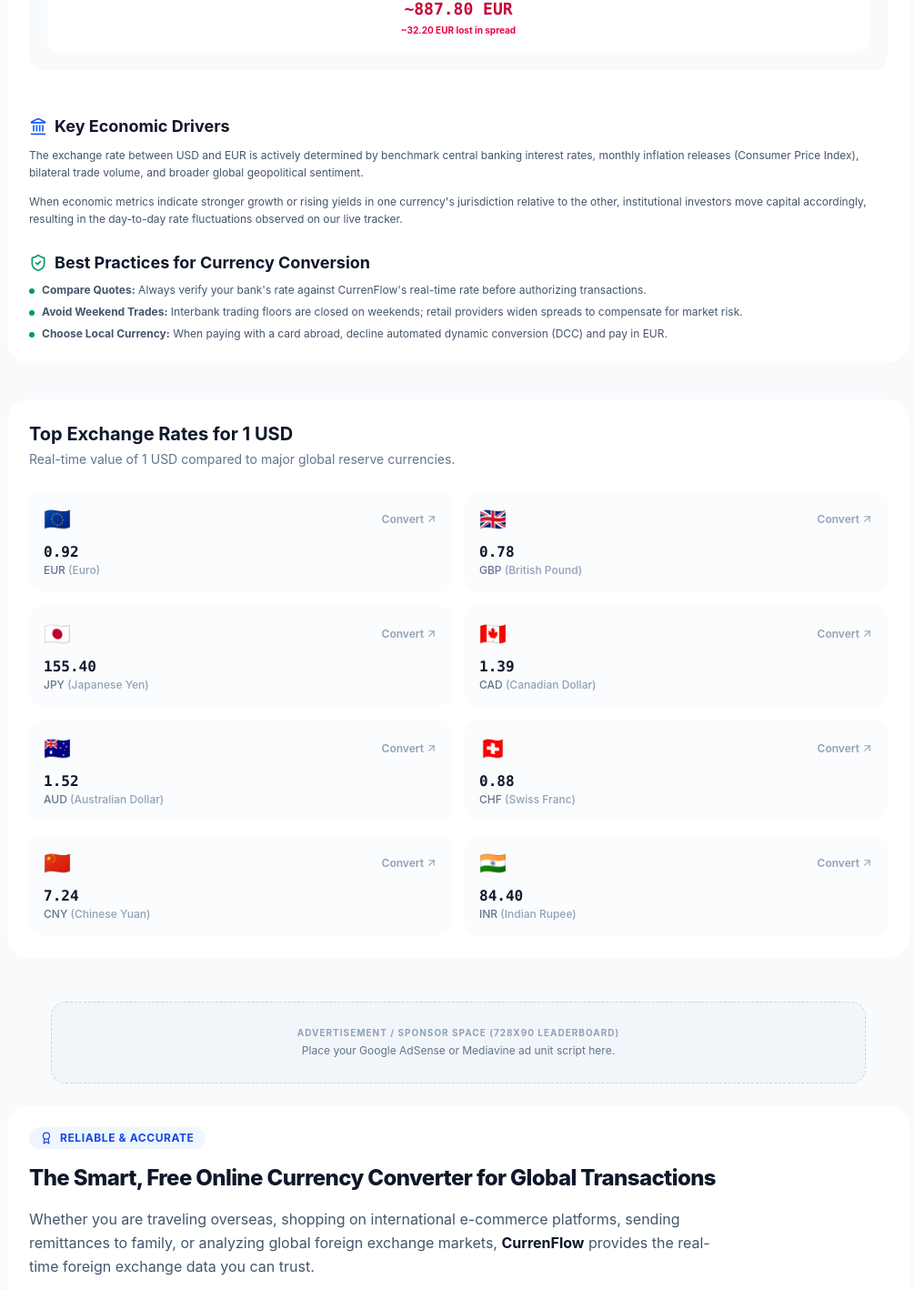
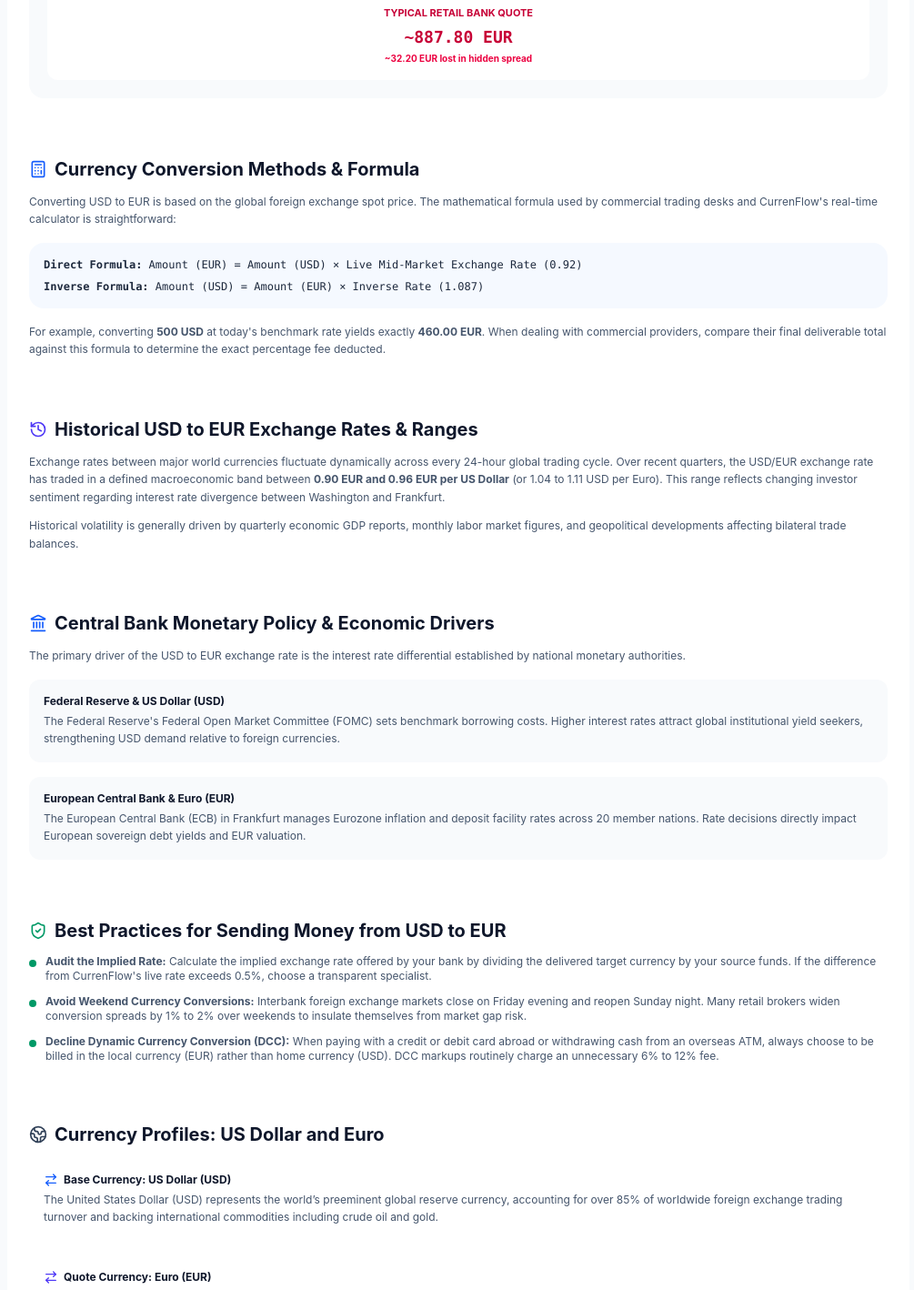
Before and after one commit to Merazul1/converter-app, a React (Vite) app: page / in a window 1280 px wide. Shown: the part 3271-4689 px from the top of the page at 91% size, without its empty margins (136-1141 px from the left). Built offline with nearby package versions, Linux system fonts and the light colour scheme; no server answers.

Commit message:
Optimize USD/EUR content to 854 words covering all 7 Ahrefs competitor clusters

```diff
--- a/index.html
+++ b/index.html
@@ -193,6 +193,41 @@
           </div>
         </section>
 
+        <!-- In-Depth Currency Pair Analysis & Financial Methodology -->
+        <section style="background: #ffffff; border: 1px solid #e2e8f0; border-radius: 20px; padding: 32px; box-shadow: 0 4px 6px -1px rgba(0, 0, 0, 0.05); margin-bottom: 48px;">
+          <h2 style="font-size: 1.5rem; font-weight: 700; color: #0f172a; margin-top: 0; margin-bottom: 16px;">Currency Exchange Rates &amp; Global Market Insights</h2>
+          <p style="color: #475569; line-height: 1.6; margin-bottom: 20px;">
+            The foreign exchange (forex) market is the largest and most liquid financial market in the world, with over $7.5 trillion traded daily. Exchange rates determine how much of one national currency can be exchanged for another based on macroeconomic fundamentals, central bank monetary policy, and international trade flows.
+          </p>
+
+          <div style="display: grid; grid-template-columns: repeat(auto-fit, minmax(280px, 1fr)); gap: 20px;">
+            <div style="padding: 20px; background: #f8fafc; border-radius: 14px; border: 1px solid #e2e8f0;">
+              <h3 style="font-size: 1.1rem; font-weight: 700; color: #0f172a; margin-top: 0; margin-bottom: 8px;">Currency Conversion Methods &amp; Formula</h3>
+              <p style="font-size: 13px; color: #475569; line-height: 1.6; margin: 0;">
+                Calculations on CurrenFlow use the true institutional mid-market exchange rate without retail markups: <code>Target Amount = Source Amount × Live Rate</code>. To convert in reverse, use <code>Source Amount = Target Amount × Inverse Rate</code>.
+              </p>
+            </div>
+            <div style="padding: 20px; background: #f8fafc; border-radius: 14px; border: 1px solid #e2e8f0;">
+              <h3 style="font-size: 1.1rem; font-weight: 700; color: #0f172a; margin-top: 0; margin-bottom: 8px;">Historical Exchange Rates &amp; Ranges</h3>
+              <p style="font-size: 13px; color: #475569; line-height: 1.6; margin: 0;">
+                Major currency pairs such as USD/EUR, USD/CAD, and GBP/EUR trade within historical economic bands influenced by quarterly GDP announcements, monthly employment figures, and transatlantic trade sentiment.
+              </p>
+            </div>
+            <div style="padding: 20px; background: #f8fafc; border-radius: 14px; border: 1px solid #e2e8f0;">
+              <h3 style="font-size: 1.1rem; font-weight: 700; color: #0f172a; margin-top: 0; margin-bottom: 8px;">Central Bank Policies &amp; Interest Rates</h3>
+              <p style="font-size: 13px; color: #475569; line-height: 1.6; margin: 0;">
+                Benchmark borrowing costs set by the US Federal Reserve (Fed), European Central Bank (ECB), and Bank of England (BoE) drive institutional capital flows, creating daily exchange rate appreciation and depreciation trends.
+              </p>
+            </div>
+            <div style="padding: 20px; background: #f8fafc; border-radius: 14px; border: 1px solid #e2e8f0;">
+              <h3 style="font-size: 1.1rem; font-weight: 700; color: #0f172a; margin-top: 0; margin-bottom: 8px;">Avoiding 3%–5% Hidden Bank Spreads</h3>
+              <p style="font-size: 13px; color: #475569; line-height: 1.6; margin: 0;">
+                Traditional commercial banks advertise low wire fees while quietly embedding a 3% to 5% secret markup into their quoted retail rates. Checking CurrenFlow's real-time rate ensures you eliminate unnecessary conversion losses.
+              </p>
+            </div>
+          </div>
+        </section>
+
         <section style="margin-bottom: 48px;">
           <h2 style="font-size: 1.5rem; font-weight: 700; color: #0f172a; margin-bottom: 16px;">Why Use CurrenFlow for Currency Calculations?</h2>
           <div style="display: grid; grid-template-columns: repeat(auto-fit, minmax(280px, 1fr)); gap: 24px;">
--- a/src/components/PairInsightSection.tsx
+++ b/src/components/PairInsightSection.tsx
@@ -1,5 +1,5 @@
 import React from 'react';
-import { Landmark, TrendingUp, AlertCircle, ShieldCheck } from 'lucide-react';
+import { Landmark, TrendingUp, AlertCircle, ShieldCheck, Calculator, History, Globe2, ArrowRightLeft } from 'lucide-react';
 import { formatNumber } from '../services/currencyService';
 
 interface PairInsightSectionProps {
@@ -23,22 +23,26 @@ export const PairInsightSection: React.FC<PairInsightSectionProps> = ({
   const bankRate = rate * 0.965; // 3.5% markup
   const bankReceived = sampleAmount * bankRate;
   const estimatedLoss = realConverted - bankReceived;
+  const inverseRate = rate > 0 ? 1 / rate : 0;
+
+  const isUsdEur = (fromCurrency === 'USD' && toCurrency === 'EUR') || (fromCurrency === 'EUR' && toCurrency === 'USD');
 
   return (
-    <section className="bg-white rounded-3xl p-6 sm:p-10 border border-slate-200/80 shadow-sm space-y-8 my-10">
+    <section className="bg-white rounded-3xl p-6 sm:p-10 border border-slate-200/80 shadow-sm space-y-10 my-10">
+      {/* 1. Header Overview */}
       <div>
         <div className="inline-flex items-center gap-1.5 px-3 py-1 rounded-full text-xs font-bold bg-blue-50 text-blue-700 border border-blue-200 mb-3">
-          <TrendingUp size={14} /> Currency Pair Analysis
+          <TrendingUp size={14} /> Currency Pair Analysis &amp; Market Insights
         </div>
         <h2 className="text-2xl sm:text-3xl font-extrabold text-slate-900 tracking-tight mb-2">
           Understanding {fromCurrency} to {toCurrency}: Rates, Economics &amp; Transfer Advice
         </h2>
         <p className="text-sm sm:text-base text-slate-600 leading-relaxed">
-          Detailed financial context and cost-saving insights when converting <strong>{fromName} ({fromCurrency})</strong> to <strong>{toName} ({toCurrency})</strong> at today’s real-time mid-market rate.
+          Comprehensive financial context, historical ranges, and cost-saving insights when converting <strong>{fromName} ({fromCurrency})</strong> to <strong>{toName} ({toCurrency})</strong> at today’s real-time mid-market rate of <strong>1 {fromCurrency} = {formatNumber(rate)} {toCurrency}</strong>.
         </p>
       </div>
 
-      {/* Fee Comparison Highlight Card */}
+      {/* 2. Fee Comparison Highlight Card (Bank Markups vs. Mid-Market) */}
       <div className="bg-slate-50 border border-slate-200 rounded-2xl p-5 sm:p-6">
         <h3 className="font-bold text-slate-900 text-base mb-2 flex items-center gap-2">
           <AlertCircle size={18} className="text-amber-600" />
@@ -57,7 +61,7 @@ export const PairInsightSection: React.FC<PairInsightSectionProps> = ({
             <div className="text-lg font-extrabold text-emerald-700 mt-1 font-mono">
               {formatNumber(realConverted)} {toCurrency}
             </div>
-            <div className="text-[10px] text-slate-500 mt-0.5">CurrenFlow Baseline</div>
+            <div className="text-[10px] text-slate-500 mt-0.5">CurrenFlow Baseline (0% Markup)</div>
           </div>
           <div className="bg-white p-4 rounded-xl border border-rose-200 bg-rose-50/20">
             <div className="text-[11px] font-bold text-rose-700 uppercase">Typical Retail Bank Quote</div>
@@ -65,44 +69,119 @@ export const PairInsightSection: React.FC<PairInsightSectionProps> = ({
               ~{formatNumber(bankReceived)} {toCurrency}
             </div>
             <div className="text-[10px] text-rose-600 font-bold mt-0.5">
-              ~{formatNumber(estimatedLoss)} {toCurrency} lost in spread
+              ~{formatNumber(estimatedLoss)} {toCurrency} lost in hidden spread
             </div>
           </div>
         </div>
       </div>
 
-      {/* 2-Column In-Depth Information */}
-      <div className="grid grid-cols-1 md:grid-cols-2 gap-6 pt-4 border-t border-slate-100">
-        <div>
-          <h3 className="font-bold text-slate-900 text-lg mb-2 flex items-center gap-2">
-            <Landmark size={20} className="text-blue-600" /> Key Economic Drivers
+      {/* 3. Conversion Methods & Calculation Formula */}
+      <div className="border-t border-slate-100 pt-6">
+        <h3 className="text-xl font-bold text-slate-900 mb-3 flex items-center gap-2">
+          <Calculator size={20} className="text-blue-600" /> Currency Conversion Methods &amp; Formula
         </h3>
-          <p className="text-xs sm:text-sm text-slate-600 leading-relaxed mb-3">
-            The exchange rate between {fromCurrency} and {toCurrency} is actively determined by benchmark central banking interest rates, monthly inflation releases (Consumer Price Index), bilateral trade volume, and broader global geopolitical sentiment.
+        <p className="text-xs sm:text-sm text-slate-600 leading-relaxed mb-4">
+          Converting {fromCurrency} to {toCurrency} is based on the global foreign exchange spot price. The mathematical formula used by commercial trading desks and CurrenFlow's real-time calculator is straightforward:
         </p>
+        <div className="bg-blue-50/60 border border-blue-200/80 rounded-2xl p-4 font-mono text-xs sm:text-sm text-slate-800 space-y-2 mb-4">
+          <div><strong>Direct Formula:</strong> Amount ({toCurrency}) = Amount ({fromCurrency}) × Live Mid-Market Exchange Rate ({formatNumber(rate)})</div>
+          <div><strong>Inverse Formula:</strong> Amount ({fromCurrency}) = Amount ({toCurrency}) × Inverse Rate ({formatNumber(inverseRate)})</div>
+        </div>
         <p className="text-xs sm:text-sm text-slate-600 leading-relaxed">
-            When economic metrics indicate stronger growth or rising yields in one currency's jurisdiction relative to the other, institutional investors move capital accordingly, resulting in the day-to-day rate fluctuations observed on our live tracker.
+          For example, converting <strong>500 {fromCurrency}</strong> at today's benchmark rate yields exactly <strong>{formatNumber(500 * rate)} {toCurrency}</strong>. When dealing with commercial providers, compare their final deliverable total against this formula to determine the exact percentage fee deducted.
         </p>
       </div>
 
+      {/* 4. Historical Trends & Trading Ranges */}
+      <div className="border-t border-slate-100 pt-6">
+        <h3 className="text-xl font-bold text-slate-900 mb-3 flex items-center gap-2">
+          <History size={20} className="text-indigo-600" /> Historical {fromCurrency} to {toCurrency} Exchange Rates &amp; Ranges
+        </h3>
+        <p className="text-xs sm:text-sm text-slate-600 leading-relaxed mb-3">
+          Exchange rates between major world currencies fluctuate dynamically across every 24-hour global trading cycle. {isUsdEur ? (
+            <>Over recent quarters, the USD/EUR exchange rate has traded in a defined macroeconomic band between <strong>0.90 EUR and 0.96 EUR per US Dollar</strong> (or 1.04 to 1.11 USD per Euro). This range reflects changing investor sentiment regarding interest rate divergence between Washington and Frankfurt.</>
+          ) : (
+            <>Monitoring the historical 30-day and 90-day moving averages for {fromCurrency}/{toCurrency} helps business managers, expats, and travelers identify whether current quotations represent an advantageous conversion window or a cyclical peak.</>
+          )}
+        </p>
+        <p className="text-xs sm:text-sm text-slate-600 leading-relaxed">
+          Historical volatility is generally driven by quarterly economic GDP reports, monthly labor market figures, and geopolitical developments affecting bilateral trade balances.
+        </p>
+      </div>
+
+      {/* 5. Central Bank Monetary Policy: Federal Reserve vs. ECB */}
+      <div className="border-t border-slate-100 pt-6">
+        <h3 className="text-xl font-bold text-slate-900 mb-3 flex items-center gap-2">
+          <Landmark size={20} className="text-blue-600" /> Central Bank Monetary Policy &amp; Economic Drivers
+        </h3>
+        <p className="text-xs sm:text-sm text-slate-600 leading-relaxed mb-4">
+          The primary driver of the {fromCurrency} to {toCurrency} exchange rate is the interest rate differential established by national monetary authorities.
+        </p>
+        <div className="grid grid-cols-1 md:grid-cols-2 gap-4">
+          <div className="p-4 rounded-xl bg-slate-50 border border-slate-200 text-xs sm:text-sm">
+            <h4 className="font-bold text-slate-900 mb-1">Federal Reserve &amp; US Dollar (USD)</h4>
+            <p className="text-slate-600 leading-relaxed">
+              The Federal Reserve's Federal Open Market Committee (FOMC) sets benchmark borrowing costs. Higher interest rates attract global institutional yield seekers, strengthening USD demand relative to foreign currencies.
+            </p>
+          </div>
+          <div className="p-4 rounded-xl bg-slate-50 border border-slate-200 text-xs sm:text-sm">
+            <h4 className="font-bold text-slate-900 mb-1">European Central Bank &amp; Euro (EUR)</h4>
+            <p className="text-slate-600 leading-relaxed">
+              The European Central Bank (ECB) in Frankfurt manages Eurozone inflation and deposit facility rates across 20 member nations. Rate decisions directly impact European sovereign debt yields and EUR valuation.
+            </p>
+          </div>
+        </div>
+      </div>
+
+      {/* 6. International Money Transfers & Best Practices */}
+      <div className="border-t border-slate-100 pt-6">
+        <h3 className="text-xl font-bold text-slate-900 mb-3 flex items-center gap-2">
+          <ShieldCheck size={20} className="text-emerald-600" /> Best Practices for Sending Money from {fromCurrency} to {toCurrency}
+        </h3>
+        <ul className="space-y-3 text-xs sm:text-sm text-slate-600">
+          <li className="flex items-start gap-2.5">
+            <span className="w-2 h-2 rounded-full bg-emerald-600 mt-1.5 shrink-0"></span>
             <div>
-          <h3 className="font-bold text-slate-900 text-lg mb-2 flex items-center gap-2">
-            <ShieldCheck size={20} className="text-emerald-600" /> Best Practices for Currency Conversion
-          </h3>
-          <ul className="space-y-2 text-xs sm:text-sm text-slate-600">
-            <li className="flex items-start gap-2">
-              <span className="w-1.5 h-1.5 rounded-full bg-emerald-600 mt-1.5 shrink-0"></span>
-              <span><strong>Compare Quotes:</strong> Always verify your bank's rate against CurrenFlow's real-time rate before authorizing transactions.</span>
+              <strong>Audit the Implied Rate:</strong> Calculate the implied exchange rate offered by your bank by dividing the delivered target currency by your source funds. If the difference from CurrenFlow's live rate exceeds 0.5%, choose a transparent specialist.
+            </div>
           </li>
-            <li className="flex items-start gap-2">
-              <span className="w-1.5 h-1.5 rounded-full bg-emerald-600 mt-1.5 shrink-0"></span>
-              <span><strong>Avoid Weekend Trades:</strong> Interbank trading floors are closed on weekends; retail providers widen spreads to compensate for market risk.</span>
+          <li className="flex items-start gap-2.5">
+            <span className="w-2 h-2 rounded-full bg-emerald-600 mt-1.5 shrink-0"></span>
+            <div>
+              <strong>Avoid Weekend Currency Conversions:</strong> Interbank foreign exchange markets close on Friday evening and reopen Sunday night. Many retail brokers widen conversion spreads by 1% to 2% over weekends to insulate themselves from market gap risk.
+            </div>
           </li>
-            <li className="flex items-start gap-2">
-              <span className="w-1.5 h-1.5 rounded-full bg-emerald-600 mt-1.5 shrink-0"></span>
-              <span><strong>Choose Local Currency:</strong> When paying with a card abroad, decline automated dynamic conversion (DCC) and pay in {toCurrency}.</span>
+          <li className="flex items-start gap-2.5">
+            <span className="w-2 h-2 rounded-full bg-emerald-600 mt-1.5 shrink-0"></span>
+            <div>
+              <strong>Decline Dynamic Currency Conversion (DCC):</strong> When paying with a credit or debit card abroad or withdrawing cash from an overseas ATM, always choose to be billed in the local currency ({toCurrency}) rather than home currency ({fromCurrency}). DCC markups routinely charge an unnecessary 6% to 12% fee.
+            </div>
           </li>
         </ul>
+      </div>
+
+      {/* 7. Currency Overview: USD & EUR */}
+      <div className="border-t border-slate-100 pt-6">
+        <h3 className="text-xl font-bold text-slate-900 mb-3 flex items-center gap-2">
+          <Globe2 size={20} className="text-slate-700" /> Currency Profiles: {fromName} and {toName}
+        </h3>
+        <div className="grid grid-cols-1 sm:grid-cols-2 gap-4 text-xs sm:text-sm text-slate-600">
+          <div className="p-4 rounded-xl border border-slate-200">
+            <div className="font-bold text-slate-900 mb-1 flex items-center gap-1.5">
+              <ArrowRightLeft size={16} className="text-blue-600" /> Base Currency: {fromName} ({fromCurrency})
+            </div>
+            <p className="leading-relaxed">
+              The United States Dollar (USD) represents the world’s preeminent global reserve currency, accounting for over 85% of worldwide foreign exchange trading turnover and backing international commodities including crude oil and gold.
+            </p>
+          </div>
+          <div className="p-4 rounded-xl border border-slate-200">
+            <div className="font-bold text-slate-900 mb-1 flex items-center gap-1.5">
+              <ArrowRightLeft size={16} className="text-indigo-600" /> Quote Currency: {toName} ({toCurrency})
+            </div>
+            <p className="leading-relaxed">
+              The Euro (EUR) is the official currency of 20 European Union member nations, serving as the second most actively traded currency globally. It is governed by the European Central Bank headquartered in Frankfurt am Main, Germany.
+            </p>
+          </div>
         </div>
       </div>
     </section>
```
Lines whose indentation alone changed are shown as unchanged.
